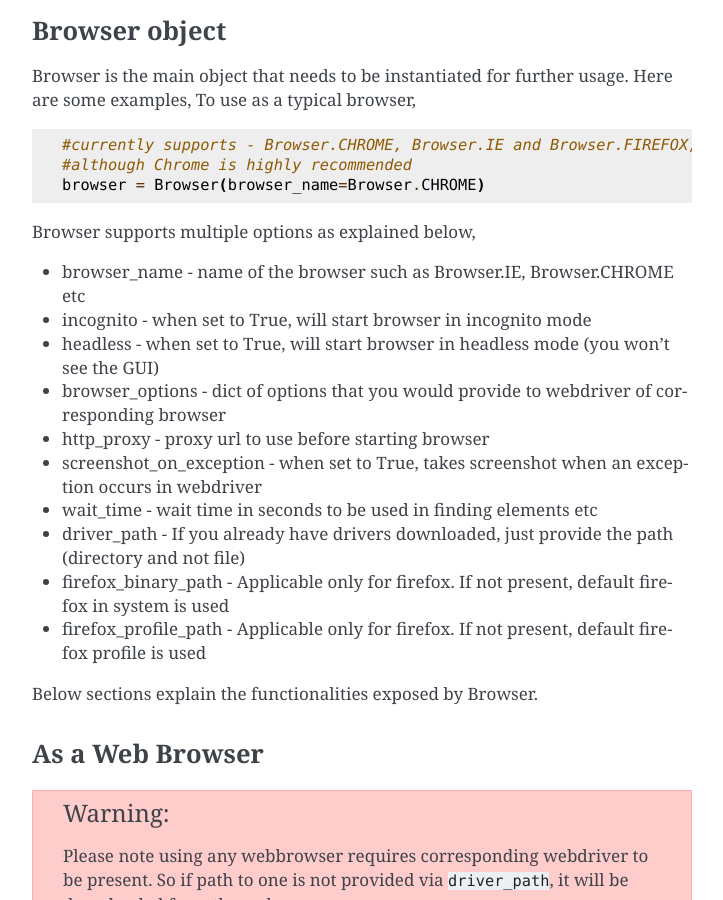
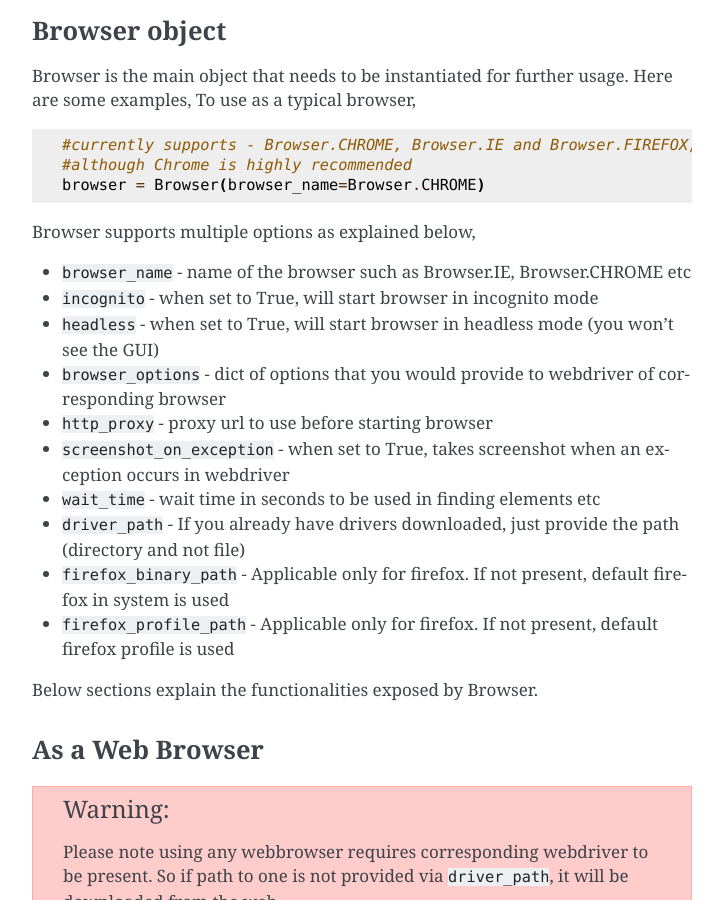
Before and after one commit to abranjith/pybrowser, a Sphinx documentation site: the page built from readthedocs/source/index.rst, in a window 1280 px wide and 900 px high, scrolled down 2066 px. Shown: the whole window, without its empty margins (388-1111 px from the left). Built offline with Sphinx 7.4.7, drawn with Linux system fonts in a browser that asks for light colours.

Commit message:
docs updated4

```diff
--- a/readthedocs/source/index.rst
+++ b/readthedocs/source/index.rst
@@ -94,16 +94,16 @@
 
 Browser supports multiple options as explained below,
 
-*   browser_name - name of the browser such as Browser.IE, Browser.CHROME etc
-*   incognito - when set to True, will start browser in incognito mode
-*   headless - when set to True, will start browser in headless mode (you won't see the GUI)
-*   browser_options - dict of options that you would provide to webdriver of corresponding browser
-*   http_proxy - proxy url to use before starting browser
-*   screenshot_on_exception - when set to True, takes screenshot when an exception occurs in webdriver
-*   wait_time - wait time in seconds to be used in finding elements etc
-*   driver_path - If you already have drivers downloaded, just provide the path (directory and not file)
-*   firefox_binary_path - Applicable only for firefox. If not present, default firefox in system is used
-*   firefox_profile_path - Applicable only for firefox. If not present, default firefox profile is used
+*   ``browser_name`` - name of the browser such as Browser.IE, Browser.CHROME etc
+*   ``incognito`` - when set to True, will start browser in incognito mode
+*   ``headless`` - when set to True, will start browser in headless mode (you won't see the GUI)
+*   ``browser_options`` - dict of options that you would provide to webdriver of corresponding browser
+*   ``http_proxy`` - proxy url to use before starting browser
+*   ``screenshot_on_exception`` - when set to True, takes screenshot when an exception occurs in webdriver
+*   ``wait_time`` - wait time in seconds to be used in finding elements etc
+*   ``driver_path`` - If you already have drivers downloaded, just provide the path (directory and not file)
+*   ``firefox_binary_path`` - Applicable only for firefox. If not present, default firefox in system is used
+*   ``firefox_profile_path`` - Applicable only for firefox. If not present, default firefox profile is used
 
 Below sections explain the functionalities exposed by Browser.
 
```
Also changed, not shown: 4 other files.
